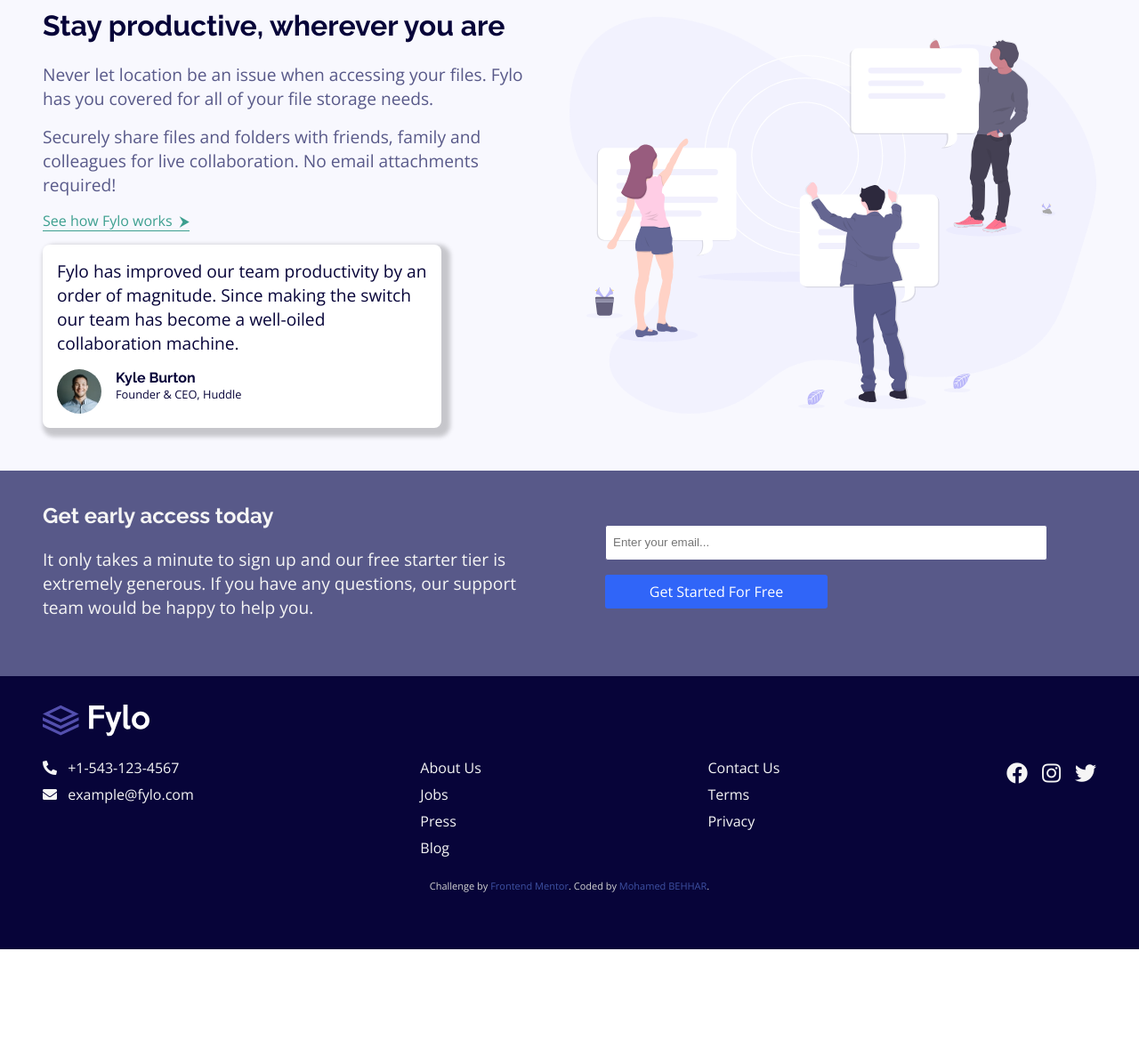
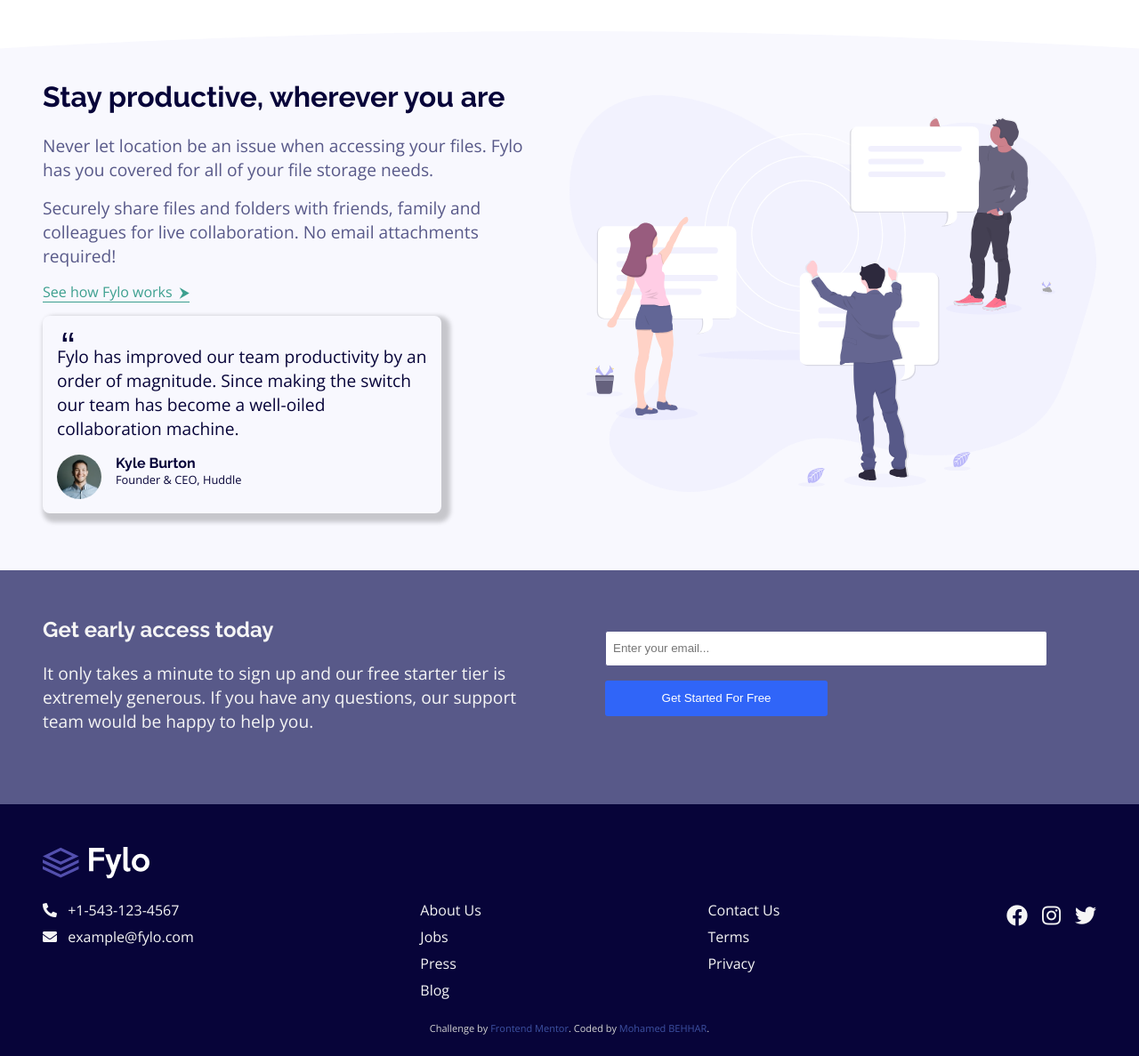
Before and after one commit to MohamedBehhar/landing-page-with-tow-column-layout, a plain HTML site: page index.html in a window 1280 px wide. Shown: the part 663-1850 px from the top of the page at 89% size. Before the commit the page ends 1730 px from the top, so only its background shows below. Drawn offline with nearby package versions, Linux system fonts and the light colour scheme.

Commit message:
Fixing anchor elements issue, Adding 1rem paddin on top and bottom on each section, Using forms for call to action card

```diff
--- a/css/style.css
+++ b/css/style.css
@@ -51,11 +51,13 @@
     background: var(--Bright-Blue);
     color: white;
     padding: .5rem 2rem;
+    border: none;
     border-radius: 3px;
     display: inline-block;
     text-align: center;
     opacity: 1;
     transition: opacity 200ms ease-in-out;
+    cursor: pointer;
 }
 .cta-btn:hover{
     opacity: .8;
@@ -74,8 +76,14 @@
 .padding{
     padding-left: 3rem;
     padding-right: 3rem;
-    padding-top: 2rem;
-    padding-bottom: 3rem;
+    padding-top: 3rem;
+    padding-bottom: 4rem;
+}
+.footer-padding{
+    padding-left: 3rem;
+    padding-right: 3rem;
+    padding-top: 3rem;
+    padding-bottom: .5rem;
 }
 
 
@@ -145,8 +153,12 @@
     box-shadow: 5px 5px 5px 5px rgba(0, 0, 0, 0.2);
     max-width: 80%;
     padding: 1rem;
+    padding-top: 2rem;
     margin-top: 1rem;
     text-align: left;
+    background: url(../images/icon-quotes.svg) no-repeat ;
+    background-size: auto;
+    background-position: 5% 9%;
 }
 .coment p{
     color: var(--Very-Dark-Blue);
--- a/index.html
+++ b/index.html
@@ -39,10 +39,10 @@
           Access them wherever you need, share and collaborate with friends,
           family, and co-workers.
         </p>
-        <div class="input-cta" >
+        <form name="get-started" class="input-cta" >
           <input type="email" name="email" placeholder="Enter your email...">
-          <a href="#"class="cta-btn">Get Started</a>
-        </div>
+          <input type="submit" value="Get Started" class="cta-btn">
+        </form>
       </div>
       <img src="./images/illustration-1.svg" alt="Files illustrations" class="first-section-img">
     </section>
@@ -86,13 +86,13 @@
           If you have any questions, our support team would be happy to help you.
         </p>
       </div>
-      <div class="input-cta" >
+      <form name="get-started" class="input-cta" >
         <input type="email" name="email" placeholder="Enter your email...">
-        <a href="#"class="cta-btn">Get Started For Free</a>
-      </div>
+        <input type="submit" value="Get Started For Free" class="cta-btn">
+      </form>
     </section>
 
-  <footer class="padding">
+  <footer class="footer-padding" >
       <img src="./images/logo.svg" alt="the footer logo" class="footer-logo">
       <div class="four-column">
 
@@ -121,9 +121,9 @@
         </ul>
 
         <div class="column social-media">
-          <a href="#"><i class="fab fa-facebook"></i></a>
-          <a href="#"><i class="fab fa-instagram"></i></a>
-          <a href="#"><i class="fab fa-twitter"></i></a>
+          <a href="www.facebook.com"><i class="fab fa-facebook"></i></a>
+          <a href="www.instagram.com"><i class="fab fa-instagram"></i></a>
+          <a href="www.twitter.com"><i class="fab fa-twitter"></i></a>
         </div>
       </div>
 
```
